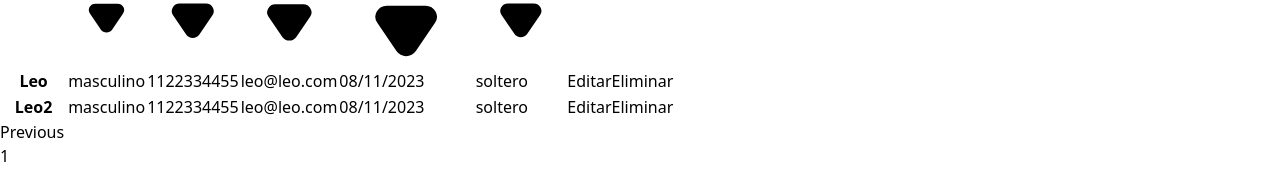
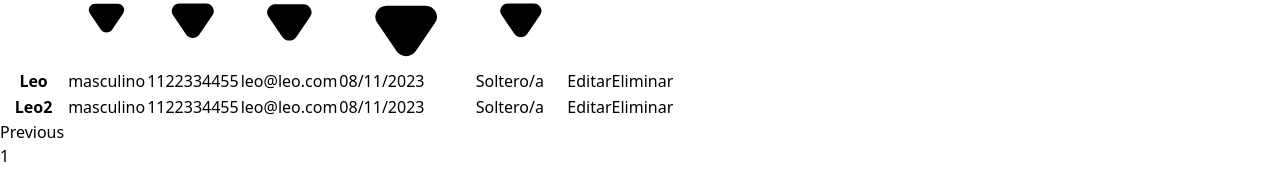
Before and after one commit to iam-leo/ABM-Empleados, an Angular app: page / in a window 1280 px wide. Shown: the part 1468-1638 px from the top of the page. Built offline with nearby package versions, Linux system fonts and the light colour scheme.

Commit message:
add: save employee functions

```diff
--- a/src/app/components/add-edit-employee/add-edit-employee.component.html
+++ b/src/app/components/add-edit-employee/add-edit-employee.component.html
@@ -75,12 +75,15 @@
                         class="block py-2.5 px-0 w-full text-lg bg-transparent text-orange-400 border-0 border-b-2 appearance-nonetext-white border-gray-600 focus:border-orange-400 focus:outline-none focus:ring-0 peer"
                         required
                     >
-                        <option *ngFor="let status of maritalStatus" [value]="status" class="bg-slate-950">{{status}}/a</option>
+                        <option *ngFor="let status of maritalStatus" [value]="status" class="bg-slate-950">{{status}}</option>
                     </select>
                     <label for="Género" class="peer-focus:font-medium absolute text-smtext-gray-400 duration-300 transform -translate-y-6 scale-75 top-3 -z-10 origin-[0] peer-focus:start-0 rtl:peer-focus:translate-x-1/4 rtl:peer-focus:left-auto peer-focus:text-orange-600 peer-placeholder-shown:scale-100 peer-placeholder-shown:translate-y-0 peer-focus:scale-75 peer-focus:-translate-y-6">Estado cívil</label>
                 </div>
                 <div class="flex w-full gap-x-8">
-                    <button class="w-full py-2 font-semibold tracking-wide text-white uppercase bg-orange-500 rounded-lg shadow-md hover:bg-orange-600 shadow-orange-500">Guardar</button>
+                    <button
+                        (click)="saveEmployee()"
+                        class="w-full py-2 font-semibold tracking-wide text-white uppercase bg-orange-500 rounded-lg shadow-md hover:bg-orange-600 shadow-orange-500"
+                    >Guardar</button>
                     <button
                         routerLink="/"
                         class="w-full py-2 font-semibold tracking-wide text-white uppercase bg-orange-600 rounded-lg shadow-md hover:bg-orange-700 shadow-orange-700"
--- a/src/app/components/add-edit-employee/add-edit-employee.component.ts
+++ b/src/app/components/add-edit-employee/add-edit-employee.component.ts
@@ -1,5 +1,9 @@
 import { Component } from '@angular/core';
 import { FormBuilder, FormGroup } from '@angular/forms';
+import { Router } from '@angular/router';
+import { ToastrService } from 'ngx-toastr';
+import { Employee } from 'src/app/models/employee';
+import { EmployeeService } from 'src/app/services/employee.service';
 
 @Component({
   selector: 'app-add-edit-employee',
@@ -8,19 +12,38 @@ import { FormBuilder, FormGroup } from '@angular/forms';
 })
 export class AddEditEmployeeComponent {
   genres = ['Masculino', 'Femenino', 'Otro'];
-  maritalStatus = ['Soltero', 'Casado', 'Divorciado'];
+  maritalStatus = ['Soltero/a', 'Casado/a', 'Divorciado/a'];
 
   employeeForm: FormGroup;
 
-  constructor( private fb: FormBuilder ){
+  constructor( private fb: FormBuilder, private employeeService: EmployeeService, private router: Router, private toastr: ToastrService ){
     this.employeeForm = this.fb.group({
       name: [''],
       genre: ['Masculino'],
       dateEntry: ['dd/mm/aaaa'],
       email: [''],
       phone: [''],
-      matrialStatus: ['Soltero']
+      matrialStatus: ['Soltero/a']
     });
   }
 
+  saveEmployee(){
+    const employee: Employee = {
+      name: this.employeeForm.get('name')?.value,
+      gender: this.employeeForm.get('genre')?.value,
+      phone: this.employeeForm.get('phone')?.value,
+      email: this.employeeForm.get('email')?.value,
+      dateEntry: this.employeeForm.get('dateEntry')?.value,
+      matrialStatus: this.employeeForm.get('matrialStatus')?.value
+    }
+
+    // Add employee
+    this.employeeService.addEmployee(employee);
+
+    //Show success message
+    this.toastr.success('Empleado/a agregado/a correctamente.', '¡Agregado!');
+    this.router.navigate(['/'])
+
+  }
+
 }
--- a/src/app/components/list-employees/list-employees.component.html
+++ b/src/app/components/list-employees/list-employees.component.html
@@ -111,7 +111,7 @@
                     <td class="px-6 py-4">
                         {{ employee.dateEntry | date: 'dd/MM/yyyy' }}
                     </td>
-                    <td class="px-6 py-4 capitalize">
+                    <td class="px-6 py-4">
                         {{ employee.matrialStatus }}
                     </td>
                     <td class="flex px-6 py-4 text-right gap-x-5">
--- a/src/app/services/employee.service.ts
+++ b/src/app/services/employee.service.ts
@@ -6,8 +6,8 @@ import { Employee } from '../models/employee';
 })
 export class EmployeeService {
   listEmployees: Employee[] = [
-    { name: 'Leo', gender: 'masculino', phone: 1122334455, email: 'leo@leo.com', dateEntry: new Date(), matrialStatus: 'soltero' },
-    { name: 'Leo2', gender: 'masculino', phone: 1122334455, email: 'leo@leo.com', dateEntry: new Date(), matrialStatus: 'soltero' }
+    { name: 'Leo', gender: 'masculino', phone: 1122334455, email: 'leo@leo.com', dateEntry: new Date(), matrialStatus: 'Soltero/a' },
+    { name: 'Leo2', gender: 'masculino', phone: 1122334455, email: 'leo@leo.com', dateEntry: new Date(), matrialStatus: 'Soltero/a' }
   ];
 
   constructor() { }
@@ -19,4 +19,8 @@ export class EmployeeService {
   deleteEmployee(index: number){
     this.listEmployees.splice(index, 1);
   }
+
+  addEmployee(employee: Employee){
+    this.listEmployees.unshift(employee)
+  }
 }
```
